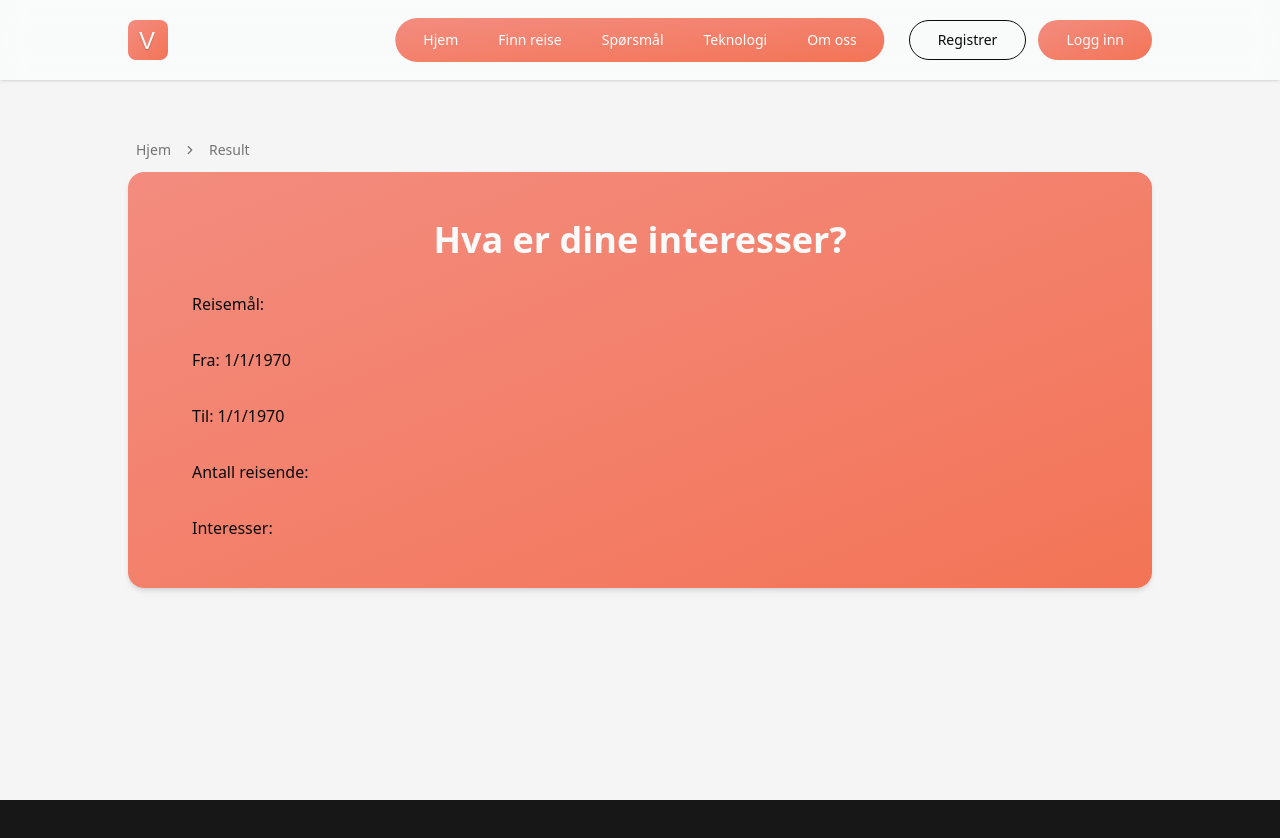
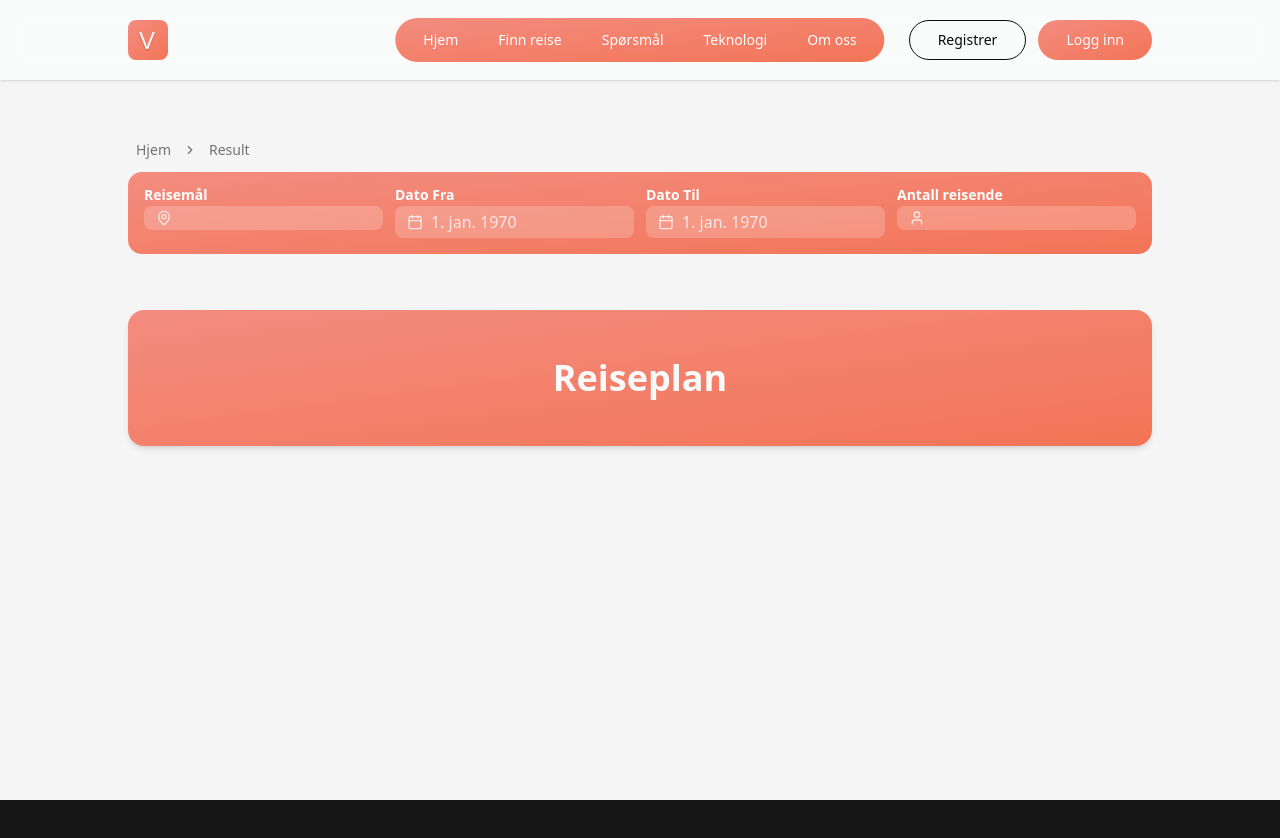
Before and after one commit to Prog2052-gruppe12/ViaMundi, a Next.js app: page /result in a window 1280 px wide. Shown: the top 838 px of the page. Built offline with nearby package versions, Linux system fonts and the light colour scheme; no server answers; a web font is replaced by a local one.

Commit message:
Set up basic routing and testing

```diff
--- a/src/app/(pages)/interest/page.js
+++ b/src/app/(pages)/interest/page.js
@@ -122,7 +122,7 @@ export default function Interest() {
                 dateFrom,
                 dateTo,
                 travelers,
-                interests: selectedLabels.join(","),
+                interests: selectedLabels,
                 other: data.other || ""
             });
 
--- a/src/app/(pages)/result/page.js
+++ b/src/app/(pages)/result/page.js
@@ -2,6 +2,12 @@
 
 import {Section} from "@/components/common/Section";
 import { useSearchParams } from "next/navigation";
+import {SearchParameters} from "@/components/features/searchParameters/SearchParameters";
+import React from "react";
+
+import { usePathname } from 'next/navigation'
+
+import { getAttractions } from "@/app/api/getAttractions/route"
 
 export default function Result() {
     const searchParams = useSearchParams();
@@ -11,15 +17,22 @@ export default function Result() {
     const travelers = searchParams.get("travelers");
     const interests = searchParams.get("interests");
 
+    console.log(getAttractions(searchParams));
+
     return (
         <div className="flex flex-col items-center w-full h-fit gap-y-12">
+            <SearchParameters
+                destination={destination}
+                dateFrom={dateFrom}
+                dateTo={dateTo}
+                travelers={travelers}
+                interests={interests}
+            />
             <Section>
-                <h1 className="font-bold text-4xl text-center text-primary-foreground">Hva er dine interesser?</h1>
-                <p>Reisemål: {destination}</p>
-                <p>Fra: {new Date(dateFrom).toLocaleDateString()}</p>
-                <p>Til: {new Date(dateTo).toLocaleDateString()}</p>
-                <p>Antall reisende: {travelers}</p>
-                <p>Interesser: {interests}</p>
+                <h1 className="font-bold text-4xl text-center text-primary-foreground">
+                    Reiseplan
+                </h1>
+
             </Section>
         </div>
     );
--- a/src/app/api/getAttractions/route.js
+++ b/src/app/api/getAttractions/route.js
@@ -1,10 +1,10 @@
 import { NextResponse } from 'next/server';
 import { decodeCityToCord } from '@/utils/decodeCityToCord';
 
-export async function GET(req) {
-  const { searchParams } = new URL(req.url);
-  const searchQuery = searchParams.get('searchQuery');
-  const city = searchParams.get('city');
+export async function getAttractions(req) {
+  const searchParams = req;
+  const searchQuery = searchParams.get('interests');
+  const city = searchParams.get('destination');
   const radiusUnit = searchParams.get('radiusUnit');
   const { latitude: lat, longitude: lon } = await decodeCityToCord(city);
   const latLong = lat && lon ? `${lat},${lon}` : null;
--- a/src/components/features/landing/SearchForm.jsx
+++ b/src/components/features/landing/SearchForm.jsx
@@ -68,7 +68,7 @@ export const SearchForm = () => {
             group: "Sted",
             items: Object.entries(citiesData).flatMap(([land, byer]) =>
                 byer.map((by) => ({
-                    label: `${by}, ${land}`,
+                    label: `${by}`,
                     value: by,
                 }))
             ),
--- a/src/components/features/searchParameters/SearchParameters.jsx
+++ b/src/components/features/searchParameters/SearchParameters.jsx
@@ -1,41 +1,54 @@
 import {Label} from "@/components/ui/label";
 import {format} from "date-fns";
 import {nb} from "date-fns/locale";
-import {CalendarIcon, MapPin, User} from "lucide-react";
+import {CalendarIcon, MapPin, User, Activity} from "lucide-react";
 import React from "react";
 
-export const SearchParameters = ({destination, dateFrom, dateTo, travelers}) => {
+export const SearchParameters = ({destination, dateFrom, dateTo, travelers, interests}) => {
     return (
         <div className="flex flex-row w-full pt-2 px-4 md:px-16 lg:px-32">
             <div className="flex md:flex-row flex-col gap-3 w-full p-4 bg-gradient-primary rounded-xl">
                 <div className="w-full">
                     <Label className="text-card font-bold">Reisemål</Label>
-                    <div className="flex flex-row items-center gap-2 font-medium text-card/75 mt-1 bg-card/20 px-3 py-1 rounded-md">
-                        <MapPin size={"16"} strokeWidth={2}  />
+                    <div
+                        className="flex flex-row items-center gap-2 font-medium text-card/75 mt-1 bg-card/20 px-3 py-1 rounded-md">
+                        <MapPin size={"16"} strokeWidth={2}/>
                         {destination}
                     </div>
                 </div>
                 <div className="w-full">
                     <Label className="text-card font-bold">Dato Fra</Label>
-                    <div className="flex flex-row items-center gap-2 font-medium text-card/75 mt-1 bg-card/20 px-3 py-1 rounded-md">
-                        <CalendarIcon size={"16"} strokeWidth={2}  />
+                    <div
+                        className="flex flex-row items-center gap-2 font-medium text-card/75 mt-1 bg-card/20 px-3 py-1 rounded-md">
+                        <CalendarIcon size={"16"} strokeWidth={2}/>
                         {format(new Date(dateFrom), "d. MMM yyyy", {locale: nb})}
                     </div>
                 </div>
                 <div className="w-full">
                     <Label className="text-card font-bold">Dato Til</Label>
-                    <div className="flex flex-row items-center gap-2 font-medium text-card/75 mt-1 bg-card/20 px-3 py-1 rounded-md">
-                        <CalendarIcon size={"16"} strokeWidth={2}  />
+                    <div
+                        className="flex flex-row items-center gap-2 font-medium text-card/75 mt-1 bg-card/20 px-3 py-1 rounded-md">
+                        <CalendarIcon size={"16"} strokeWidth={2}/>
                         {format(new Date(dateTo), "d. MMM yyyy", {locale: nb})}
                     </div>
                 </div>
                 <div className="w-full">
                     <Label className="text-card font-bold">Antall reisende</Label>
-                    <div className="flex flex-row items-center gap-2 font-medium text-card/75 mt-1 bg-card/20 px-3 py-1 rounded-md">
-                        <User size={"16"} strokeWidth={2}  />
+                    <div
+                        className="flex flex-row items-center gap-2 font-medium text-card/75 mt-1 bg-card/20 px-3 py-1 rounded-md">
+                        <User size={"16"} strokeWidth={2}/>
                         {travelers}
                     </div>
                 </div>
+                {interests && interests.trim() !== "" && (
+                    <div className="w-full">
+                        <Label className="text-card font-bold">Interesser</Label>
+                        <div className="flex flex-row items-center gap-2 font-medium text-card/75 mt-1 bg-card/20 px-3 py-1 rounded-md">
+                            <Activity size={16} strokeWidth={2} />
+                            {interests}
+                        </div>
+                    </div>
+                )}
             </div>
         </div>
     )
```
